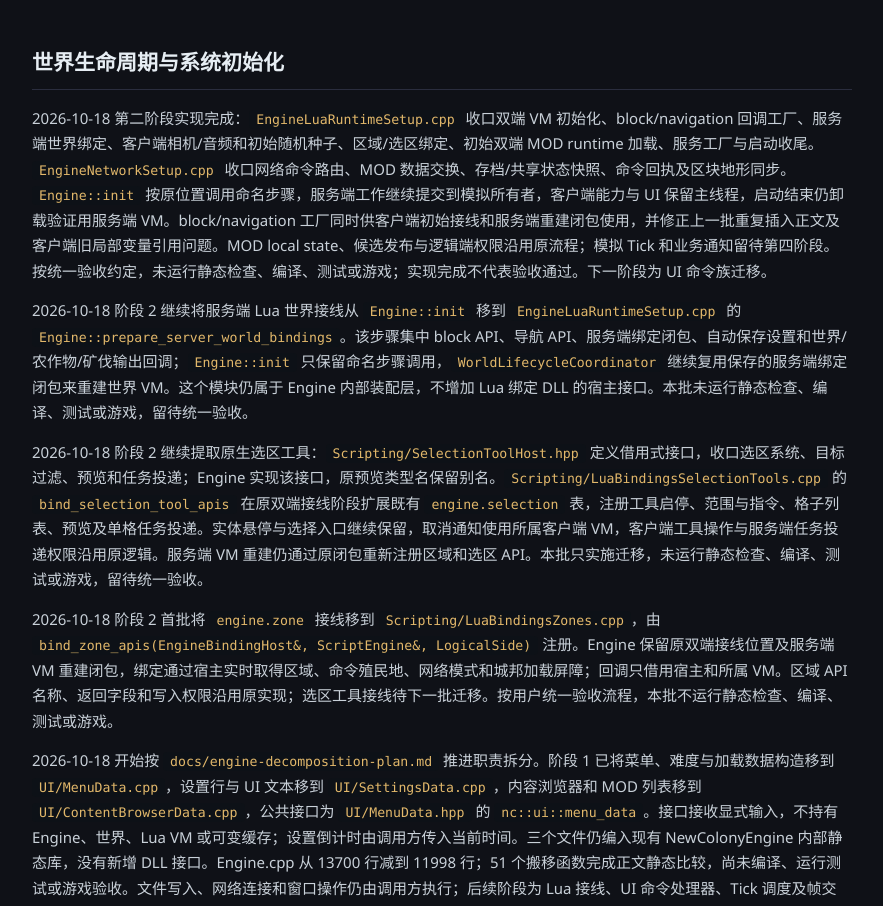
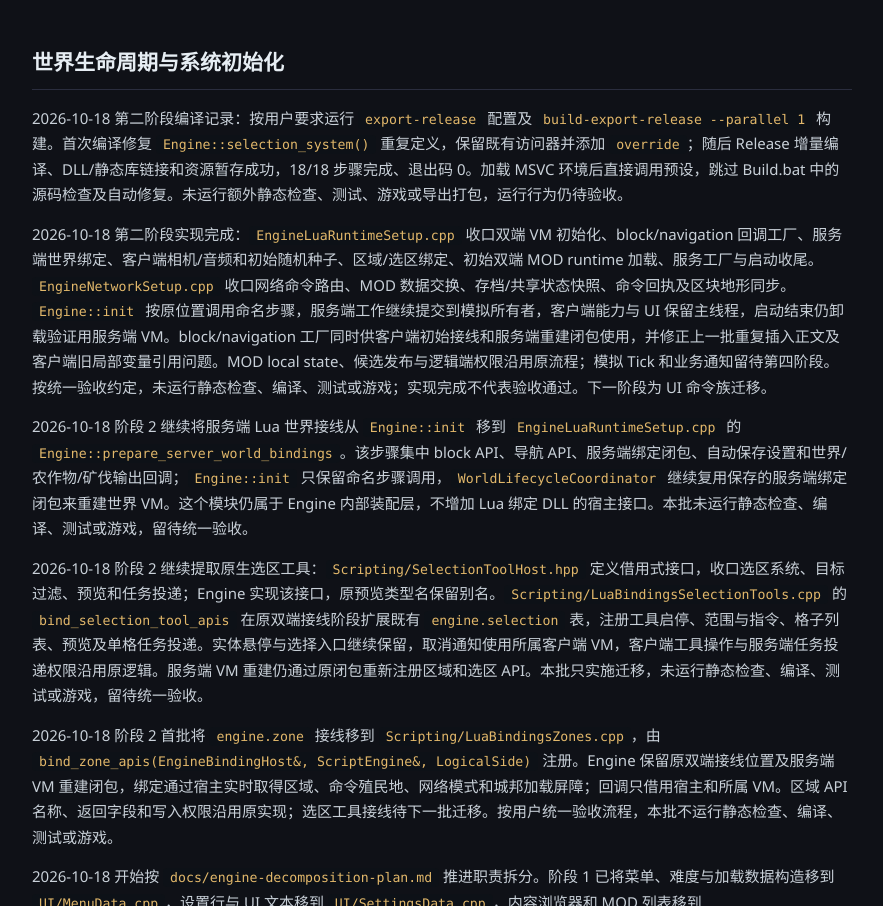
Before and after one commit to TheXeler/NewColonyWiki, a plain HTML site: page engine-service-layer.html in a window 1280 px wide. Shown: the part 2677-3583 px from the top of the page, without its empty margins (328-1211 px from the left). Drawn offline with Linux system fonts and the light colour scheme.

Commit message:
docs(engine): record successful phase two release build

```diff
--- a/engine-service-layer.html
+++ b/engine-service-layer.html
@@ -67,6 +67,7 @@
     </ul>
 
     <h2>世界生命周期与系统初始化</h2>
+    <p>2026-10-18 第二阶段编译记录：按用户要求运行 <code>export-release</code> 配置及 <code>build-export-release --parallel 1</code> 构建。首次编译修复 <code>Engine::selection_system()</code> 重复定义，保留既有访问器并添加 <code>override</code>；随后 Release 增量编译、DLL/静态库链接和资源暂存成功，18/18 步骤完成、退出码 0。加载 MSVC 环境后直接调用预设，跳过 Build.bat 中的源码检查及自动修复。未运行额外静态检查、测试、游戏或导出打包，运行行为仍待验收。</p>
     <p>2026-10-18 第二阶段实现完成：<code>EngineLuaRuntimeSetup.cpp</code> 收口双端 VM 初始化、block/navigation 回调工厂、服务端世界绑定、客户端相机/音频和初始随机种子、区域/选区绑定、初始双端 MOD runtime 加载、服务工厂与启动收尾。<code>EngineNetworkSetup.cpp</code> 收口网络命令路由、MOD 数据交换、存档/共享状态快照、命令回执及区块地形同步。<code>Engine::init</code> 按原位置调用命名步骤，服务端工作继续提交到模拟所有者，客户端能力与 UI 保留主线程，启动结束仍卸载验证用服务端 VM。block/navigation 工厂同时供客户端初始接线和服务端重建闭包使用，并修正上一批重复插入正文及客户端旧局部变量引用问题。MOD local state、候选发布与逻辑端权限沿用原流程；模拟 Tick 和业务通知留待第四阶段。按统一验收约定，未运行静态检查、编译、测试或游戏；实现完成不代表验收通过。下一阶段为 UI 命令族迁移。</p>
     <p>2026-10-18 阶段 2 继续将服务端 Lua 世界接线从 <code>Engine::init</code> 移到 <code>EngineLuaRuntimeSetup.cpp</code> 的 <code>Engine::prepare_server_world_bindings</code>。该步骤集中 block API、导航 API、服务端绑定闭包、自动保存设置和世界/农作物/矿伐输出回调；<code>Engine::init</code> 只保留命名步骤调用，<code>WorldLifecycleCoordinator</code> 继续复用保存的服务端绑定闭包来重建世界 VM。这个模块仍属于 Engine 内部装配层，不增加 Lua 绑定 DLL 的宿主接口。本批未运行静态检查、编译、测试或游戏，留待统一验收。</p>
     <p>2026-10-18 阶段 2 继续提取原生选区工具：<code>Scripting/SelectionToolHost.hpp</code> 定义借用式接口，收口选区系统、目标过滤、预览和任务投递；Engine 实现该接口，原预览类型名保留别名。<code>Scripting/LuaBindingsSelectionTools.cpp</code> 的 <code>bind_selection_tool_apis</code> 在原双端接线阶段扩展既有 <code>engine.selection</code> 表，注册工具启停、范围与指令、格子列表、预览及单格任务投递。实体悬停与选择入口继续保留，取消通知使用所属客户端 VM，客户端工具操作与服务端任务投递权限沿用原逻辑。服务端 VM 重建仍通过原闭包重新注册区域和选区 API。本批只实施迁移，未运行静态检查、编译、测试或游戏，留待统一验收。</p>
```
